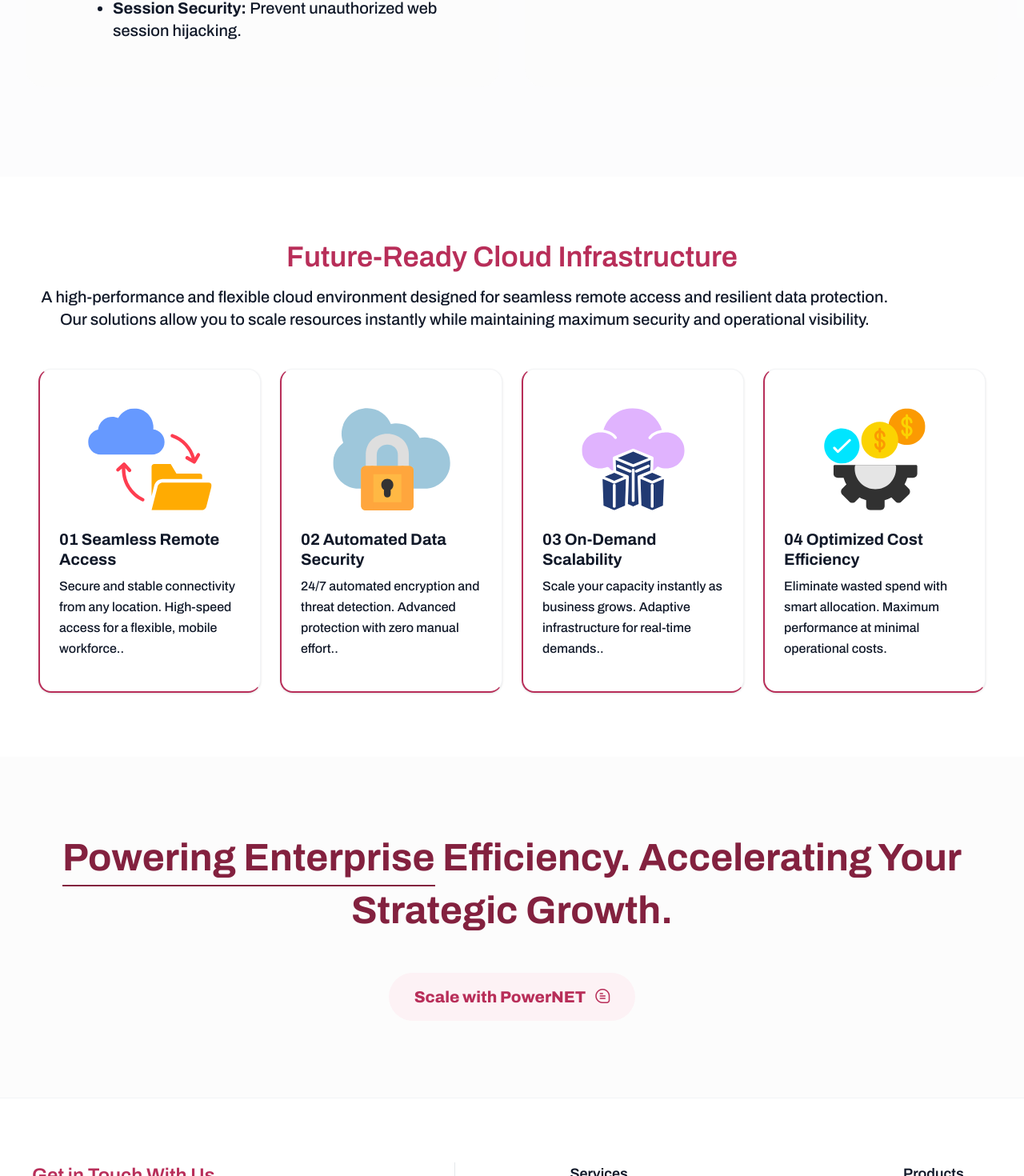
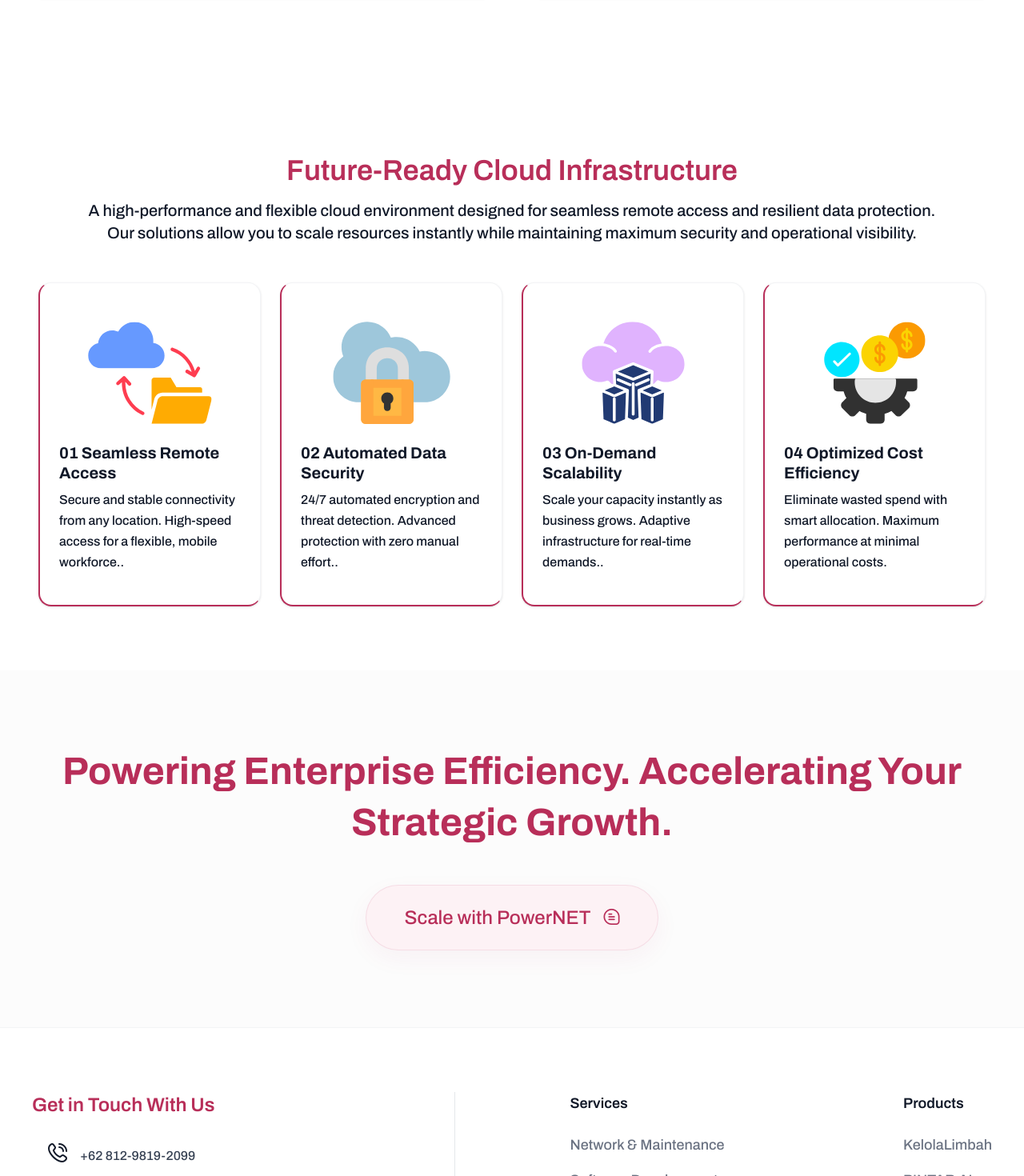
Before and after one commit to Ijon6k/powernet-profile, a Next.js app: page /services/network in a window 1280 px wide. Shown: the part 2518-3988 px from the top of the page at 80% size. Built offline with nearby package versions, Linux system fonts and the light colour scheme.

Commit message:
apaankek

```diff
--- a/app/services/network/page.tsx
+++ b/app/services/network/page.tsx
@@ -67,18 +67,18 @@ export default function NetworkServicePage() {
                 </section>
 
                 {/* Section 3: Secure Communication & Digital Defense */}
-                <section className="py-20 bg-gray-50/50">
+                <section className="py-20 bg-white ">
                     <div className="container mx-auto px-4 md:px-8 max-w-screen-2xl">
                         <div className="text-center mb-16 w-full">
-                            <h2 className="text-3xl  font-semibold text-gray-900 mb-5">Secure Communication & Digital Defense</h2>
-                            <p className="text-gray-900  mx-auto text-xl pt-2 w-full  font-medium">
+                            <h2 className="text-3xl  font-semibold text-gray-900 mb-2">Secure Communication & Digital Defense</h2>
+                            <p className="text-gray-900  mx-auto text-xl  w-full  font-medium">
                                 Protect your data and professional identity with integrated cyber security and enterprise-grade hosting solutions.
                             </p>
                         </div>
 
                         <div className="grid grid-cols-1 lg:grid-cols-2 gap-8 mb-8 max-w-7xl mx-auto">
                             {/* Card 1 */}
-                            <div className="bg-neutral-2 rounded-3xl p-8 md:p-14 border border-transparent hover:border-primary/10 hover:shadow-lg transition-all duration-500 relative overflow-hidden">
+                            <div className="bg-neutral-2 rounded-3xl p-8 md:p-10 border border-transparent hover:border-primary/10 hover:shadow-lg transition-all duration-500 relative overflow-hidden">
                                 <h3 className="text-2xl font-semibold text-primary mb-8 w-full leading-snug lg:whitespace-nowrap">Cyber Security & Threat Defense</h3>
                                 <p className="text-gray-700 font-medium  text-xl w-[90%]  mb-8">
                                     Complete protection for your web applications and data interfaces. We monitor, filter, and shield your digital ecosystem from evolving cyber threats 24/7.
@@ -115,7 +115,7 @@ export default function NetworkServicePage() {
                             </div>
 
                             {/* Card 2 */}
-                            <div className="bg-neutral-2 rounded-3xl p-8 md:p-14 border border-transparent hover:border-primary/10 hover:shadow-lg transition-all duration-500 relative overflow-hidden">
+                            <div className="bg-neutral-2 rounded-3xl p-8 md:p-10 border border-transparent hover:border-primary/10 hover:shadow-lg transition-all duration-500 relative overflow-hidden">
                                 <h3 className="text-2xl font-semibold text-primary mb-8 w-full leading-snug lg:whitespace-nowrap">Professional Hosting & Email Services</h3>
                                 <p className="text-gray-700 font-medium text-xl w-[90%] mb-8">
                                     Establish a credible digital identity with secure, high-performance communication and hosting solutions. We provide the infrastructure to keep your business connected and professional.
@@ -154,7 +154,7 @@ export default function NetworkServicePage() {
                     <div className="container mx-auto px-4 md:px-12 max-w-screen-2xl">
                         <div className="mb-12 text-center">
                             <h2 className="text-3xl md:text-4xl font-semibold text-primary mb-4">Future-Ready Cloud Infrastructure</h2>
-                            <p className="text-lg md:text-xl font-medium text-gray-900 w-full lg:w-[90%]">
+                            <p className="text-lg md:text-xl mx-auto font-medium text-gray-900 w-full lg:w-[90%]">
                                 A high-performance and flexible cloud environment designed for seamless remote access and resilient data protection. Our solutions allow you to scale resources instantly while maintaining maximum security and operational visibility.
                             </p>
                         </div>
--- a/components/sections/CTASection.tsx
+++ b/components/sections/CTASection.tsx
@@ -1,10 +1,11 @@
 "use client";
 import React from "react";
 import { motion } from "framer-motion";
+import { CTAButton } from "@/components/ui/CTAButton";
 
 export const CTASection = () => {
     return (
-        <section className="py-24 w-full bg-neutral-2 mx-auto  overflow-hidden">
+        <section className="py-24 w-full bg-neutral-2 mx-auto overflow-hidden">
             <div className="container mx-auto px-4 text-center">
                 <motion.div
                     initial={{ opacity: 0, y: 20 }}
@@ -12,22 +13,21 @@ export const CTASection = () => {
                     viewport={{ once: true }}
                     transition={{ duration: 0.6 }}
                 >
-                    <h2 className="text-3xl md:text-4xl lg:text-5xl font-bold text-[#83213f] leading-tight mb-12 max-w-6xl mx-auto">
-                        <span className="inline-block border-b-2 border-[#83213f] pb-1">
+                    <h2 className="text-3xl md:text-4xl lg:text-5xl font-bold text-primary leading-tight mb-12 max-w-6xl mx-auto">
+                        <span className="inline-block  border-[#83213f] pb-1">
                             Powering Enterprise
                         </span>{" "}
                         Efficiency. Accelerating Your Strategic Growth.
                     </h2>
 
                     <div className="flex justify-center">
-                        <button
-                            className="flex items-center gap-3 px-8 py-4 bg-primary-50 text-primary rounded-full font-extrabold text-xl hover:shadow-[0_5px_15px_rgba(184,59,94,0.15)] transition-all cursor-pointer group"
-                            onClick={() => window.location.href = '#'}
-                        >
-                            <span>Scale with PowerNET</span>
-                            <i className="fi fi-rr-comment leading-none  text-lg"></i>
-
-                        </button>
+                        {/*
+                          Toggle variant prop to switch between designs:
+                          - variant="plain"   : Clean look, no sparkles
+                          - variant="light"   : Light pink background + red sparkles (Latest version)
+                          - variant="primary" : Red background + white sparkles
+                        */}
+                        <CTAButton variant="plain" />
                     </div>
                 </motion.div>
             </div>
--- /dev/null
+++ b/components/ui/CTAButton.tsx
@@ -0,0 +1,115 @@
+"use client";
+import React from "react";
+import { motion } from "framer-motion";
+
+type ButtonVariant = "plain" | "light" | "primary";
+
+interface CTAButtonProps {
+    variant?: ButtonVariant;
+    text?: string;
+    onClick?: () => void;
+    className?: string;
+}
+
+const Sparkles = ({ colorClass = "bg-primary" }: { colorClass?: string }) => {
+    return (
+        <div className="absolute inset-0 pointer-events-none overflow-hidden">
+            {[...Array(25)].map((_, i) => (
+                <motion.div
+                    key={i}
+                    className={`absolute w-0.5 h-0.5 ${colorClass} rounded-full`}
+                    variants={{
+                        hover: {
+                            x: [0, (Math.random() - 0.5) * 180],
+                            y: [0, (Math.random() - 0.5) * 90],
+                            scale: [0, 1.5, 0],
+                            opacity: [0, 0.8, 0],
+                            transition: {
+                                duration: 1.5,
+                                repeat: Infinity,
+                                delay: Math.random() * 2,
+                                ease: "circOut"
+                            }
+                        }
+                    }}
+                    style={{
+                        left: `${Math.random() * 100}%`,
+                        top: `${Math.random() * 100}%`,
+                    }}
+                />
+            ))}
+        </div>
+    );
+};
+
+export const CTAButton: React.FC<CTAButtonProps> = ({
+    variant = "light",
+    text = "Scale with PowerNET",
+    onClick,
+    className = ""
+}) => {
+
+    // Variant styles mapping
+    const variantStyles = {
+        plain: {
+            button: "bg-primary-50 text-primary border border-primary/10",
+            sparkles: null,
+            shineOpacity: "opacity-30",
+            shadow: "shadow-[0_10px_30px_rgba(184,46,89,0.05)]",
+            hoverShadow: "hover:shadow-[0_15px_35px_rgba(184,46,89,0.1)]"
+        },
+        light: {
+            button: "bg-primary-50 text-primary border border-primary/10",
+            sparkles: "bg-primary",
+            shineOpacity: "opacity-40",
+            shadow: "shadow-[0_10px_30px_rgba(184,46,89,0.05)]",
+            hoverShadow: "hover:shadow-[0_20px_40px_rgba(184,46,89,0.15)]"
+        },
+        primary: {
+            button: "bg-gradient-to-r from-primary via-primary-600 to-primary-700 text-white",
+            sparkles: "bg-white/60",
+            shineOpacity: "opacity-30",
+            shadow: "shadow-[0_10px_30px_rgba(184,46,89,0.2)]",
+            hoverShadow: "hover:shadow-[0_20px_40px_rgba(184,46,89,0.3)]"
+        }
+    };
+
+    const currentStyle = variantStyles[variant];
+
+    return (
+        <motion.button
+            initial="initial"
+            whileHover="hover"
+            whileTap="tap"
+            variants={{
+                hover: { scale: 1.05 },
+                tap: { scale: 0.95 }
+            }}
+            className={`relative overflow-hidden flex items-center gap-4 px-12 py-6 rounded-full font-medium text-2xl transition-all cursor-pointer group ${currentStyle.button} ${currentStyle.shadow} ${currentStyle.hoverShadow} ${className}`}
+            onClick={onClick || (() => window.location.href = '#')}
+        >
+            {currentStyle.sparkles && <Sparkles colorClass={currentStyle.sparkles} />}
+
+            {/* Shine Sweep Effect */}
+            <motion.div className="absolute inset-0 w-full h-full pointer-events-none">
+                <motion.div
+                    className={`absolute inset-y-0 -left-[100%] w-1/3 bg-gradient-to-r from-transparent via-white to-transparent skew-x-[-25deg] ${currentStyle.shineOpacity}`}
+                    variants={{
+                        hover: {
+                            left: '150%',
+                            transition: { duration: 1, ease: "easeInOut" }
+                        }
+                    }}
+                />
+            </motion.div>
+
+            <span className="relative z-10">{text}</span>
+            <motion.i
+                className="fi fi-rr-comment leading-none text-xl relative z-10 transition-transform duration-300"
+                variants={{
+                    hover: { x: 5, rotate: 12 }
+                }}
+            />
+        </motion.button>
+    );
+};
```
